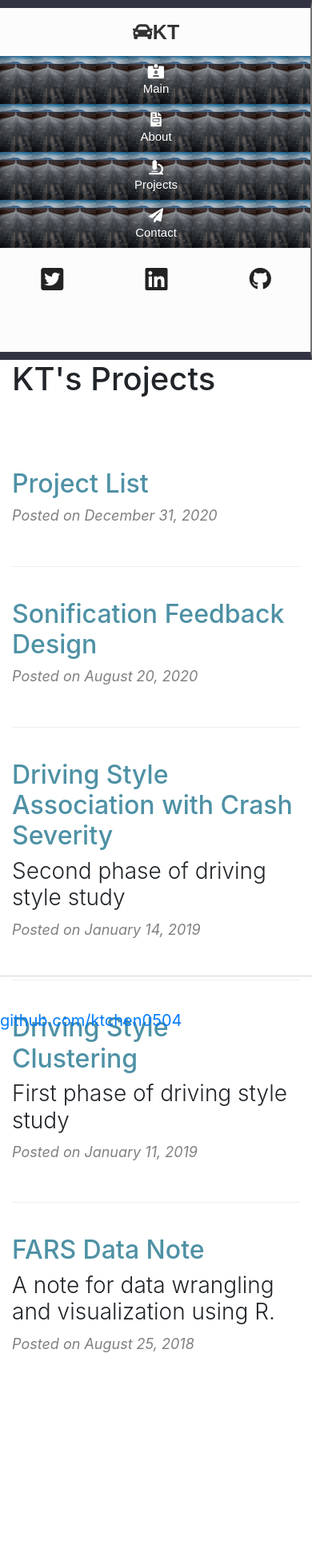
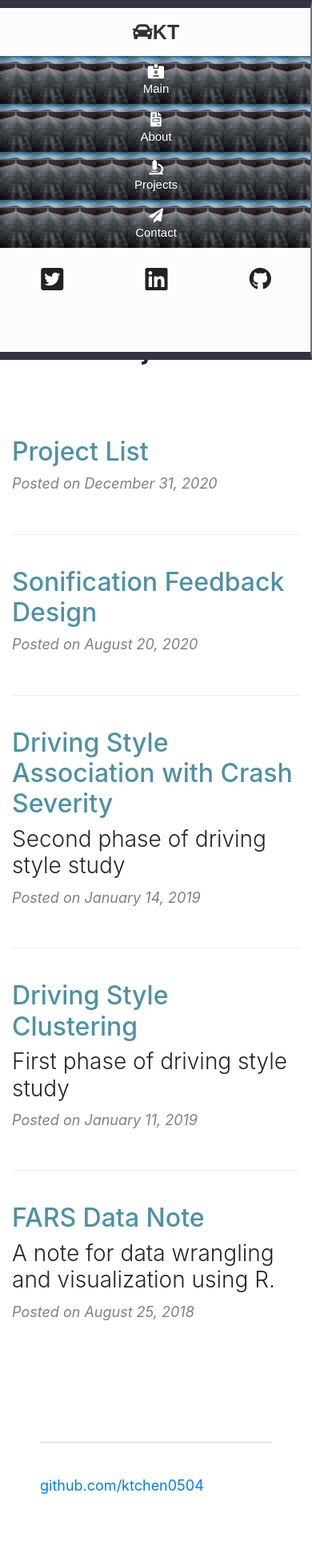
Before and after one commit to ktchen0504/ktchen0504.github.io, a Jekyll site: the page built from blog/index.html, in a window 390 px wide. Shown: the whole page at 80% size. Built offline with Jekyll 4.4.1, drawn with Linux system fonts in a browser that asks for light colours; nearby versions of some CDN libraries; before the commit the page ends 1783 px from its top, so only the background shows below that.

Commit message:
footer position adjustment

```diff
--- a/_layouts/blogcontent.html
+++ b/_layouts/blogcontent.html
@@ -48,7 +48,7 @@
 	    	</div>
 	    	<!-- End sidebar toggle button -->
 
-			<section class="sec2" id="top-page">
+			<section class="sec2 sec-blog" id="top-page">
 				<div class="sec2-top row">
 				</div>
 				<div class="wrap row">
--- a/css/blog.css
+++ b/css/blog.css
@@ -68,3 +68,14 @@
   list-style-type: none;
   padding-left: 0;
 }
+
+@media (max-width: 485px){
+.blog-footer {
+  border-top: 1px solid #d5d5d5;
+  font-size: 1.125em;
+  max-width: 1140px;
+  margin:10px 50px;
+  padding:40px 0;
+}
+
+}
--- a/css/style.css
+++ b/css/style.css
@@ -514,9 +514,9 @@ responsive
 
 	}
 	#main-content {
-		margin:90px 0 0 0;
+		margin:50px 0 0 0;
 		width:100%;
-		height: 800px;
+		min-height: 800px;
 		position: relative;
 		top:300px;
 	}
@@ -533,6 +533,12 @@ responsive
 	}
 	.sec2-top {
 		height: 10px;
+	}
+	.sec-blog, .sec-post {
+		display: flex;
+		flex-direction: column;
+		flex:1 0 auto;
+		flex-wrap: wrap;
 	}
 	.wrap {
 		display: flex;
```
